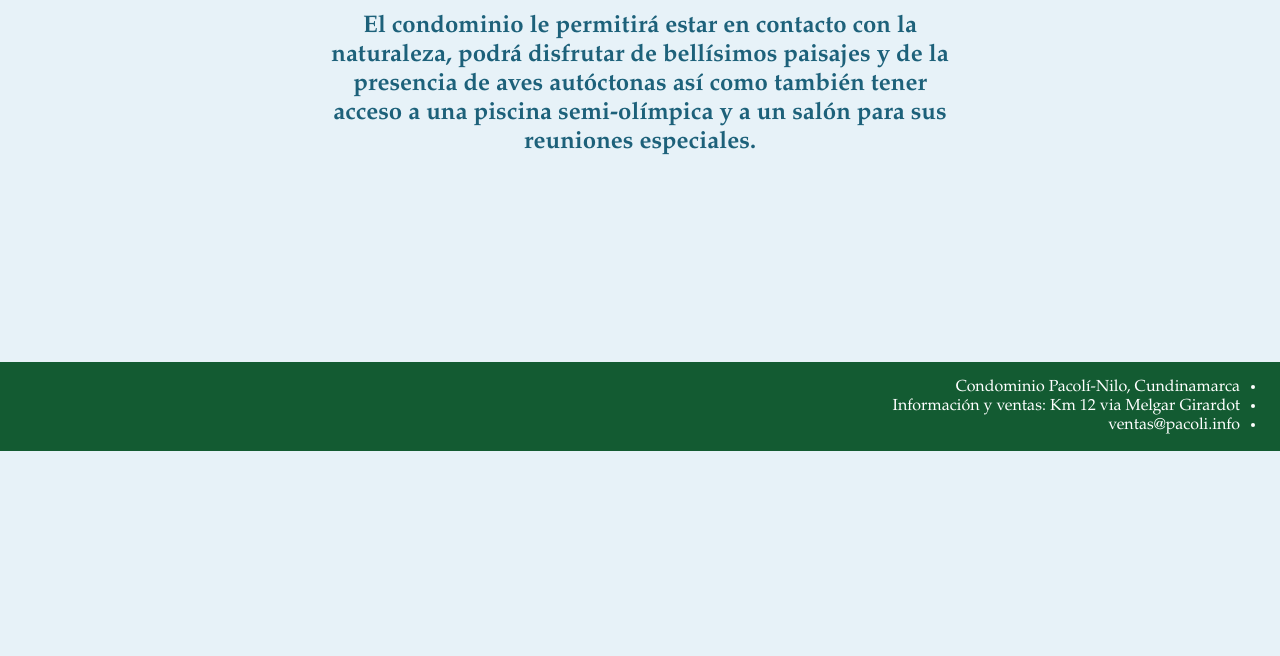
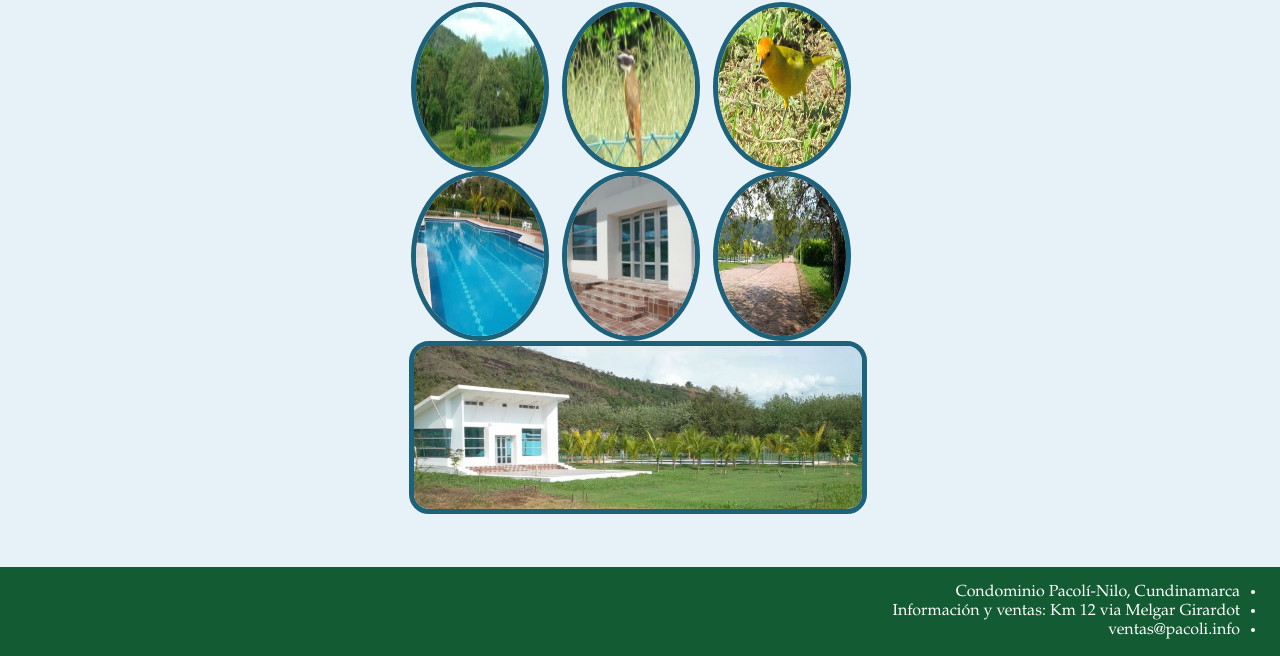
Before and after one commit to Leanrgx/condominio_pacoli, a plain HTML site: page pages/condominio.html in a window 1280 px wide. Shown: the part 349-1005 px from the top of the page. Before the commit the page ends 800 px from the top, so only its background shows below. Drawn offline with Linux system fonts and the light colour scheme.

Commit message:
Add pictures to Condo page

```diff
--- a/pages/condominio.html
+++ b/pages/condominio.html
@@ -25,6 +25,15 @@
         podrá disfrutar de bellísimos paisajes y
         de la presencia de aves autóctonas así como también tener acceso a una piscina semi-olímpica
         y a un salón para sus reuniones especiales.</p>
+        <div class="condoGrid">
+            <img class="gridImage gridImg1" src="../images/condo1.jpg">
+            <img class="gridImage gridImg2" src="../images/condo2.jpg">
+            <img class="gridImage gridImg3" src="../images/condo3.jpg">
+            <img class="gridImageLong gridImg5" src="../images/condo5.jpg">
+            <img class="gridImage gridImg6" src="../images/condo6.jpg">
+            <img class="gridImage gridImg7" src="../images/condo7.jpg">
+            <img class="gridImage gridImg8" src="../images/condo8.jpg">
+        </div>
     </div>
 </div>
 <footer>
--- a/style.css
+++ b/style.css
@@ -161,8 +161,68 @@ p{
     border-radius: 10px;
 }
 
-/*Lotes style ends. Footer style starts*/
+/*Lotes style ends. Condo style starts*/
 
+.gridImage{
+    width: 10vw;
+    height: 20vh;
+    object-fit: fill;
+    border: 5px solid #1D617A;
+    border-radius: 50%;
+}
+
+.gridImageLong{
+    width: 35vw;
+    height: auto;
+    border: 5px solid #1D617A;
+    border-radius: 20px;
+}
+
+.condoGrid{
+    display: grid;
+    grid-template-columns: 33% 33% 33%;
+    grid-template-rows: 33% 33% 33%;
+    margin-bottom: 2em;
+}
+
+.gridImg1{
+    grid-column: 1;
+    grid-row: 1;
+}
+
+.gridImg2{
+    grid-column: 2;
+    grid-row: 1;
+}
+
+.gridImg3{
+    grid-column: 3;
+    grid-row: 1;
+}
+
+.gridImg5{
+    grid-column-start: 1;
+    grid-column-end: 4;
+    grid-row: 3;
+    justify-self: center;
+}
+
+.gridImg6{
+    grid-column: 1;
+    grid-row: 2;
+}
+
+.gridImg7{
+    grid-column: 2;
+    grid-row: 2;
+}
+
+.gridImg8{
+    grid-column: 3;
+    grid-row: 2;
+}
+
+/*Condo style ends. Footer style starts*/
 
 footer{
     align-items: center;
@@ -175,6 +235,3 @@ ul{
     direction: rtl;
     color: white;
 }
-
-
-#74BDCB
```
Also changed, not shown: images/pacoliLogoGrande-verde.png (added).
